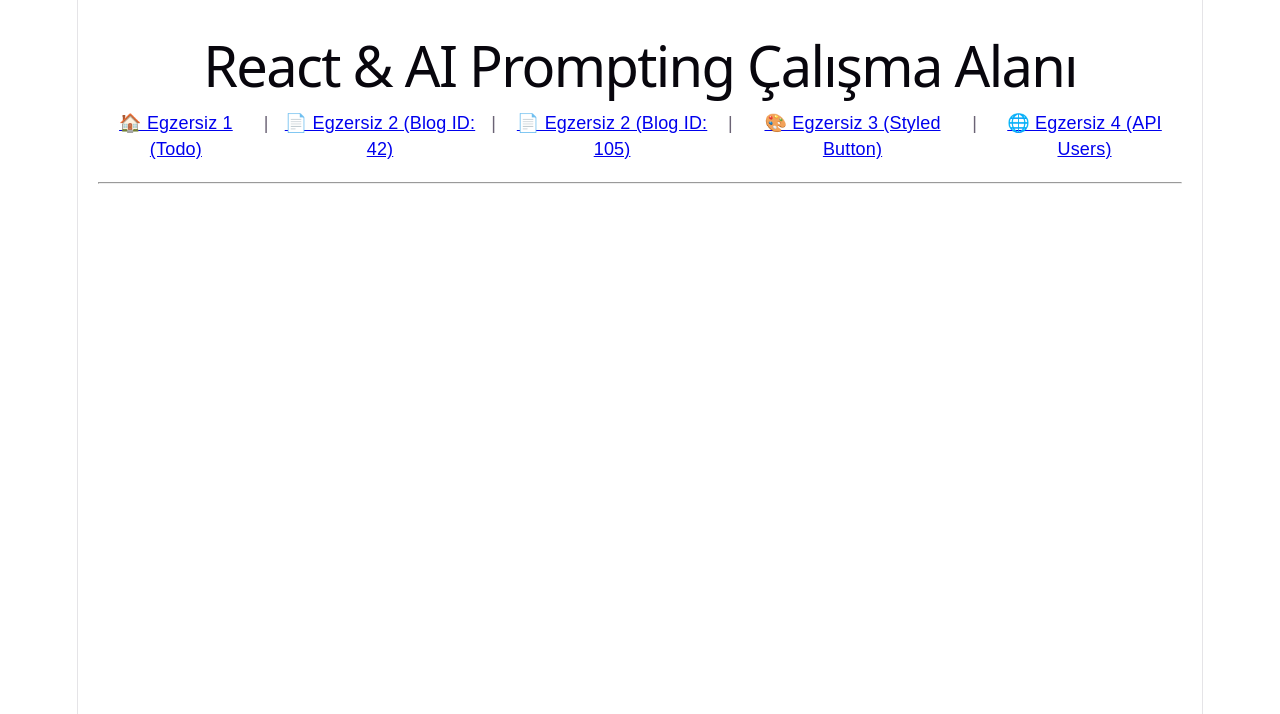
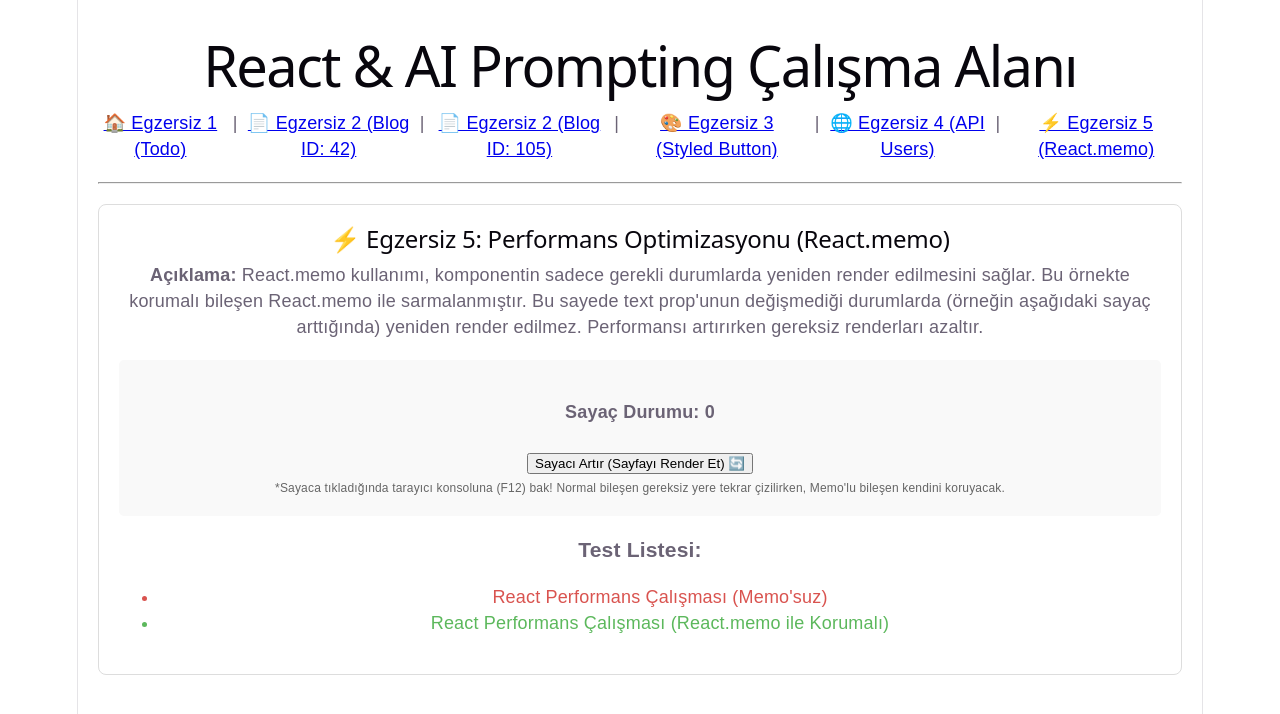
Before and after one commit to gocmensuheda/Prompting-Practices, a React (Vite) app in the folder react-examples/todo-app/: page /memo in a window 1280 px wide. Shown: the top 714 px of the page. Built offline with nearby package versions, Linux system fonts and the light colour scheme.

Commit message:
MemoPage eklendi.

```diff
--- a/react-examples/todo-app/src/App.jsx
+++ b/react-examples/todo-app/src/App.jsx
@@ -3,7 +3,8 @@ import { BrowserRouter as Router, Routes, Route, Link } from "react-router-dom";
 import TodoPage from "./TodoPage";
 import BlogPage from "./BlogPage";
 import ButtonPage from "./ButtonPage";
-import UserPage from "./UserPage"; // Yeni egzersiz içeri alındı
+import UserPage from "./UserPage";
+import MemoPage from "./MemoPage"; // 5. Egzersiz içeri alındı
 
 function App() {
   return (
@@ -11,24 +12,26 @@ function App() {
       <div style={{ padding: '20px', fontFamily: 'sans-serif' }}>
         <h1>React & AI Prompting Çalışma Alanı</h1>
 
-        {/* Sayfalar arası geçişi sağlayan sade menü - Tüm eski linkler korundu */}
+        {/* Tüm eski linkler milim bozulmadan korundu, yeni link eklendi */}
         <nav style={{ marginBottom: '20px', display: 'flex', gap: '10px' }}>
           <Link to="/">🏠 Egzersiz 1 (Todo)</Link> |
           <Link to="/blog/42">📄 Egzersiz 2 (Blog ID: 42)</Link> |
           <Link to="/blog/105">📄 Egzersiz 2 (Blog ID: 105)</Link> |
           <Link to="/button">🎨 Egzersiz 3 (Styled Button)</Link> |
-          <Link to="/users">🌐 Egzersiz 4 (API Users)</Link>
+          <Link to="/users">🌐 Egzersiz 4 (API Users)</Link> |
+          <Link to="/memo">⚡ Egzersiz 5 (React.memo)</Link>
         </nav>
 
         <hr style={{ margin: '20px 0', borderColor: '#eee' }} />
 
-        {/* TEMİZ ROTA DAĞILIMI - Tüm eski rotalar korundu */}
+        {/* TEMİZ ROTA DAĞILIMI */}
         <Routes>
           <Route path="/" element={<TodoPage />} />
           <Route path="/blog/:id" element={<BlogPage />} />
           <Route path="/button" element={<ButtonPage />} />
-          {/* Yeni API kullanıcıları sayfasının rotası */}
           <Route path="/users" element={<UserPage />} />
+          {/* Yeni performans sayfasının rotası */}
+          <Route path="/memo" element={<MemoPage />} />
         </Routes>
       </div>
     </Router>
--- /dev/null
+++ b/react-examples/todo-app/src/MemoPage.jsx
@@ -0,0 +1,50 @@
+// src/MemoPage.jsx
+import React, { useState, memo } from "react";
+
+// ==========================================
+// Konu: Performans Optimizasyonu ve Refactoring
+// Örnek 5: React.memo ile Gereksiz Render Engelleme
+// ==========================================
+
+// 1. MEMO KULLANILMAYAN BİLEŞEN (Her durumda tekrar render olur)
+const NormalTodoItem = ({ text }) => {
+  console.log("🔴 [Normal Bileşen] Render Edildi:", text);
+  return <li style={{ color: "#d9534f" }}>{text} (Memo'suz)</li>;
+};
+
+// 2. MEMO KULLANILAN BİLEŞEN (Sadece text prop'u değişirse render olur)
+const MemoizedTodoItem = memo(({ text }) => {
+  console.log("🟢 [Memo'lu Bileşen] Render Edildi:", text);
+  return <li style={{ color: "#5cb85c" }}>{text} (React.memo ile Korumalı)</li>;
+});
+
+export default function MemoPage() {
+  const [count, setCount] = useState(0); // Sayfayı zorla tetiklemek için bir state
+
+  return (
+    <div style={{ padding: '20px', background: '#fff', border: '1px solid #ddd', borderRadius: '8px' }}>
+      <h2>⚡ Egzersiz 5: Performans Optimizasyonu (React.memo)</h2>
+
+      <p>
+        <strong>Açıklama:</strong> React.memo kullanımı, komponentin sadece gerekli durumlarda yeniden render edilmesini sağlar.
+        Bu örnekte korumalı bileşen React.memo ile sarmalanmıştır. Bu sayede text prop'unun değişmediği durumlarda (örneğin aşağıdaki sayaç arttığında)
+        yeniden render edilmez. Performansı artırırken gereksiz renderları azaltır.
+      </p>
+
+      <div style={{ margin: '20px 0', padding: '15px', background: '#f9f9f9', borderRadius: '5px' }}>
+        <h4>Sayaç Durumu: {count}</h4>
+        <button onClick={() => setCount(count + 1)}>Sayacı Artır (Sayfayı Render Et) 🔄</button>
+        <p style={{ fontSize: '12px', color: '#666' }}>
+          *Sayaca tıkladığında tarayıcı konsoluna (F12) bak! Normal bileşen gereksiz yere tekrar çizilirken, Memo'lu bileşen kendini koruyacak.
+        </p>
+      </div>
+
+      <h3>Test Listesi:</h3>
+      <ul>
+        {/* İkisine de sabit yazı veriyoruz. Sayfa render olsa bile yazılar değişmiyor */}
+        <NormalTodoItem text="React Performans Çalışması" />
+        <MemoizedTodoItem text="React Performans Çalışması" />
+      </ul>
+    </div>
+  );
+}
```
